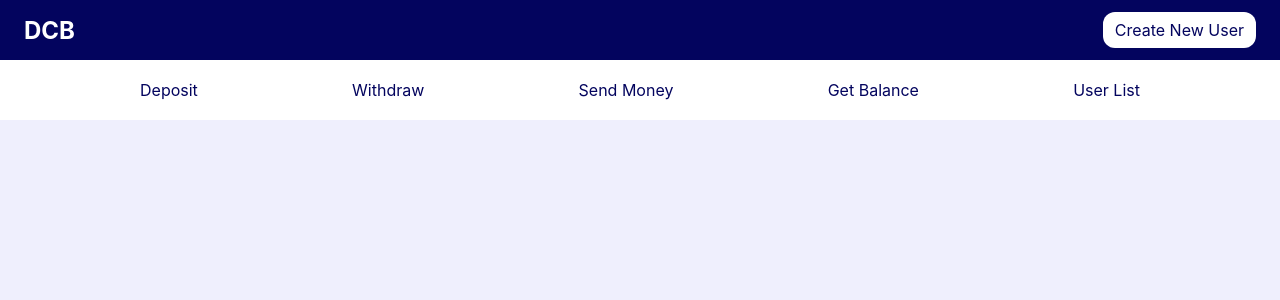
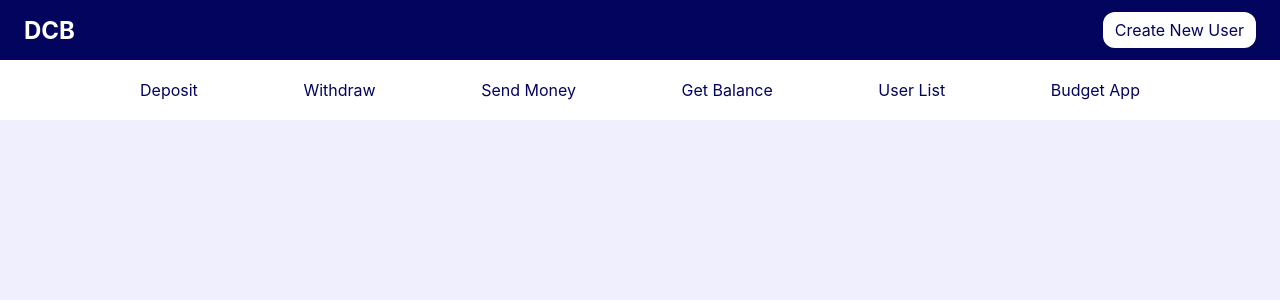
Before and after one commit to danielleterania/bank-app, a React (Create React App) app: page / in a window 1280 px wide. Shown: the top 300 px of the page. Built offline with nearby package versions, Linux system fonts and the light colour scheme.

Commit message:
updated nav bar

```diff
--- a/src/components/SubNav/SubNav.jsx
+++ b/src/components/SubNav/SubNav.jsx
@@ -13,6 +13,7 @@ function SubNav() {
         <a class="nav-link" href="#SendMoney">Send Money</a>
         <a class="nav-link" href="#GetBalance">Get Balance</a>
         <a class="nav-link" href="#UserList">User List</a>
+        <a class="nav-link" href="#BudgetApp">Budget App</a>
       </div>
     </nav>
   );
```
